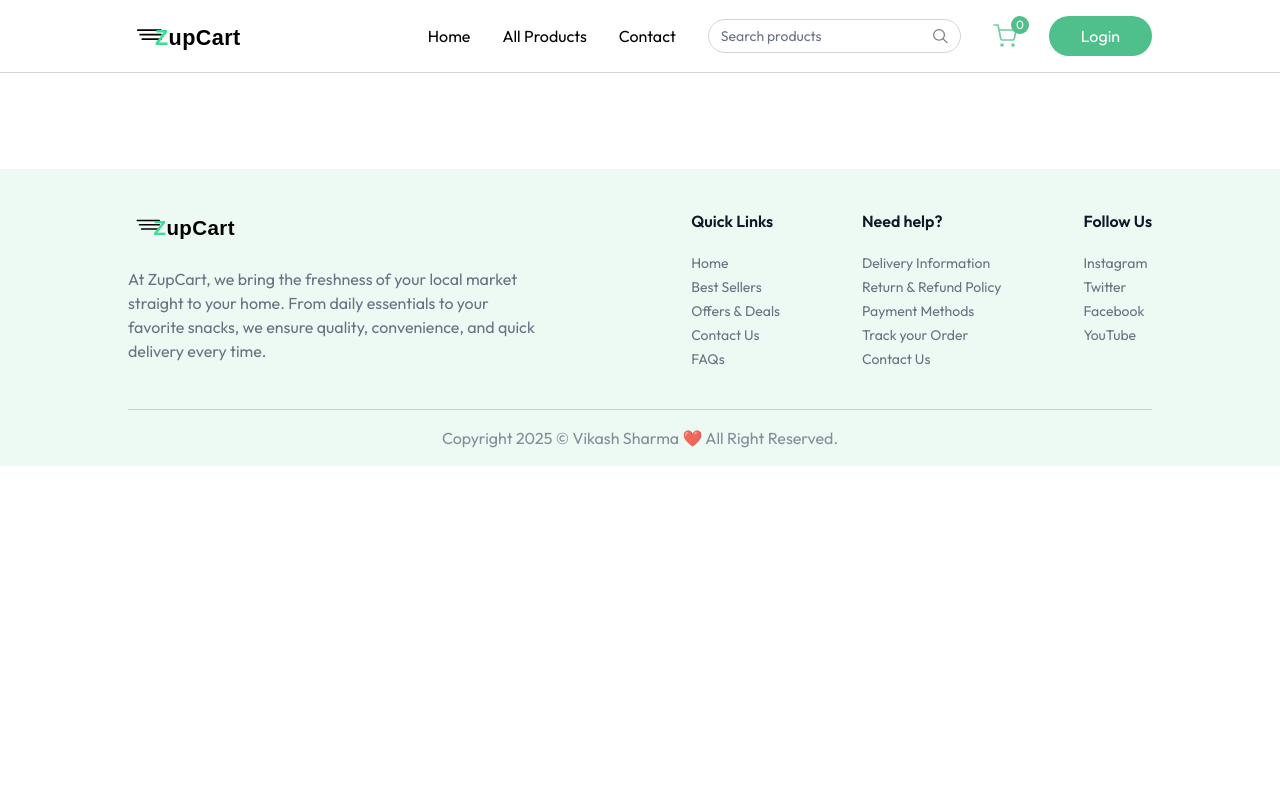
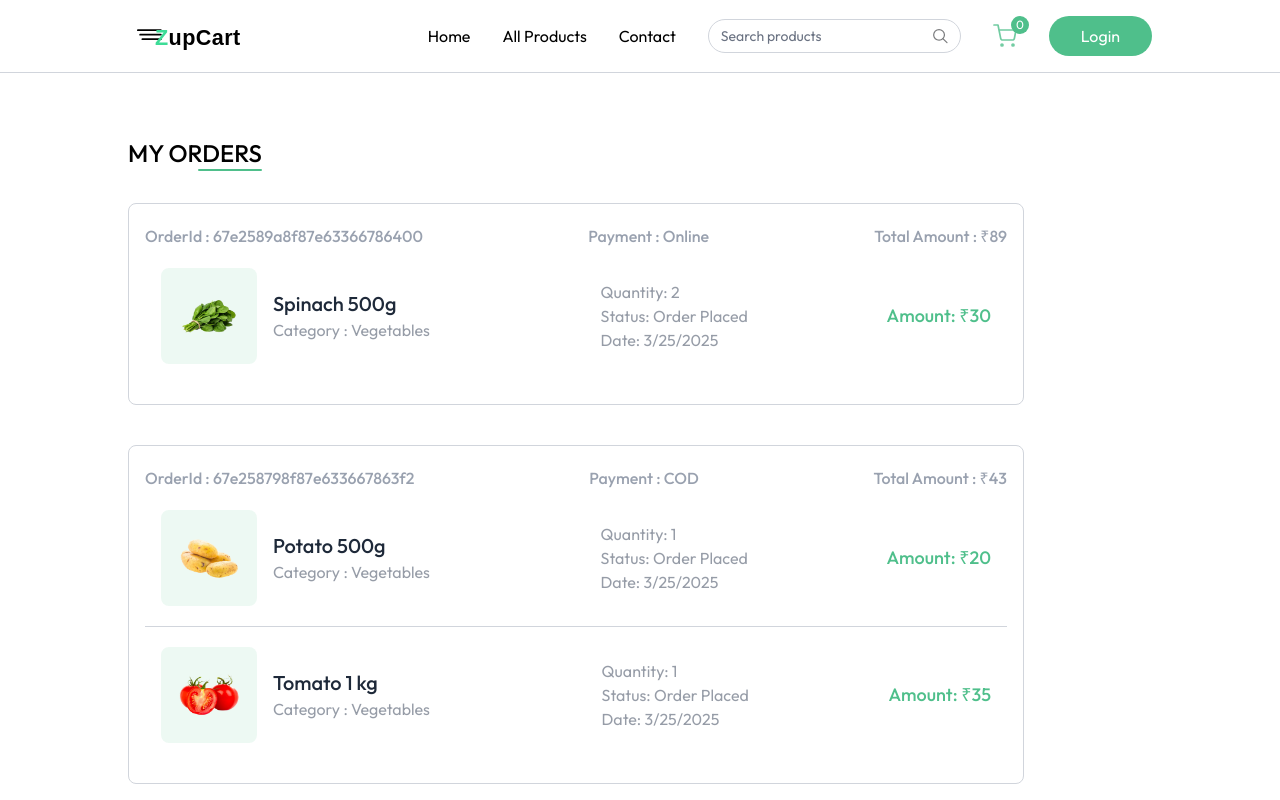
Before and after one commit to vikash-sharma-4991/ZupCart, a React (Vite) app in the folder client/: page /my-orders in a window 1280 px wide. Shown: the top 800 px of the page. Built offline with nearby package versions, Linux system fonts and the light colour scheme.

Commit message:
My Orders Page

```diff
--- a/client/src/App.jsx
+++ b/client/src/App.jsx
@@ -11,6 +11,7 @@
 import ProductDetails from './pages/ProductDetails';
 import Cart from './pages/Cart';
 import AddAddress from './pages/AddAddress';
+import MyOrders from './pages/MyOrders';
 
 const App = () => {
   const isSellerPath = useLocation().pathname.includes("seller")
@@ -32,6 +33,7 @@
         <Route path='/products/:category/:id' element={<ProductDetails/>}/>
         <Route path='/cart' element={<Cart/>}/>
         <Route path='/add-address' element={<AddAddress/>}/>
+        <Route path='/my-orders' element={<MyOrders/>}/>
       </Routes>
       </div>
       {!isSellerPath && <Footer/>}
--- a/client/src/components/ProductCard.jsx
+++ b/client/src/components/ProductCard.jsx
@@ -30,9 +30,9 @@
         </div>
         <div className="flex items-end justify-between mt-3">
           <p className="md:text-xl text-base font-medium text-primary">
-            {currency}₹{product.offerPrice}{" "}
+            {currency}{product.offerPrice}{" "}
             <span className="text-gray-500/60 md:text-sm text-xs line-through">
-              {currency}₹{product.price}
+              {currency}{product.price}
             </span>
           </p>
           <div onClick={(e) => {e.stopPropagation()}} className="text-primary">
--- a/client/src/context/AppContext.jsx
+++ b/client/src/context/AppContext.jsx
@@ -8,7 +8,7 @@
 
 export const AppContextProvider = ({children}) => {
 
-    const currency = import.meta.VITE_CURRENCY;
+    const currency = import.meta.env.VITE_CURRENCY;
 
     const navigate = useNavigate();
     const [user, setUser] = useState(null);
--- a/client/src/pages/Cart.jsx
+++ b/client/src/pages/Cart.jsx
@@ -69,7 +69,7 @@
                                 </div>
                             </div>
                         </div>
-                        <p className="text-center">{currency}₹{product.offerPrice * product.quantity}</p>
+                        <p className="text-center">{currency}{product.offerPrice * product.quantity}</p>
                         <button onClick={()=> removeFromCart(product._id)} className="cursor-pointer mx-auto">
                             <img src={assets.remove_icon} alt="remove" className='inline-block w-6 h-6' />
                         </button>
@@ -118,16 +118,16 @@
 
                 <div className="text-gray-500 mt-4 space-y-2">
                     <p className="flex justify-between">
-                        <span>Price</span><span>{currency}₹{getCartAmount()}</span>
+                        <span>Price</span><span>{currency}{getCartAmount()}</span>
                     </p>
                     <p className="flex justify-between">
                         <span>Shipping Fee</span><span className="text-green-600">Free</span>
                     </p>
                     <p className="flex justify-between">
-                        <span>Tax (2%)</span><span>{currency}₹{getCartAmount() * 2/100}</span>
+                        <span>Tax (2%)</span><span>{currency}{getCartAmount() * 2/100}</span>
                     </p>
                     <p className="flex justify-between text-lg font-medium mt-3">
-                        <span>Total Amount:</span><span>{currency}₹{getCartAmount() + getCartAmount() * 2/100}</span>
+                        <span>Total Amount:</span><span>{currency}{getCartAmount() + getCartAmount() * 2/100}</span>
                     </p>
                 </div>
 
--- /dev/null
+++ b/client/src/pages/MyOrders.jsx
@@ -0,0 +1,56 @@
+import React, { useEffect, useState } from "react";
+import { useAppContext } from "../context/AppContext";
+import { dummyOrders } from "../assets/assets";
+
+const MyOrders = () => {
+    const [myOrders, setMyOrders] = useState([]);
+    const {currency} = useAppContext();
+
+    const fetchMyOrders = async ()=>{
+        setMyOrders(dummyOrders)
+    }
+
+    useEffect(()=> {
+        fetchMyOrders();
+    },[])
+
+  return (
+    <div className="mt-16 pb-16">
+      <div className="flex flex-col items-end w-max mb-8">
+        <p className="text-2xl font-medium uppercase">My orders</p>
+        <div className="w-16 h-0.5 bg-primary rounded-full"></div>
+      </div>
+      {myOrders.map((order, index) => (
+        <div key={index} className="border border-gray-300 rounded-lg mb-10 p-4 py-5 max-w-4xl">
+            <p className="flex justify-between md:items-center text-gray-400 md:font-medium max-md:flex-col">
+                <span>OrderId : {order._id}</span>
+                <span>Payment : {order.paymentType}</span>
+                <span>Total Amount : {currency}{order.amount}</span>
+            </p>
+            {order.items.map((item, index) => (
+                <div key={index} className={`relative bg-white text-gray-500/70 ${order.items.length !== index + 1 && "border-b"} border-gray-300 flex flex-col md:flex-row md:items-center justify-between p-4 py-5 md:gap-16 w-full max-w-4xl`}>
+                    <div className="flex items-center mb-4 md:mb-0">
+                        <div className="bg-primary/10 p-4 rounded-lg">
+                            <img src={item.product.image[0]} alt="" className="w-16 h-16" />
+                        </div>
+                        <div className="ml-4">
+                            <h2 className="text-xl font-medium text-gray-800">{item.product.name}</h2>
+                            <p>Category : {item.product.category}</p>
+                        </div>
+                    </div>
+                    <div className="flex flex-col justify-center md:ml-8 mb-4 md:mb-0">
+                        <p>Quantity: {item.quantity || "1"}</p>
+                        <p>Status: {order.status}</p>
+                        <p>Date: {new Date(order.createdAt).toLocaleDateString()}</p>
+                    </div>
+                    <p className="text-primary text-lg font-medium">Amount: {currency}{item.product.offerPrice * item.quantity}</p>
+                </div>
+            ))
+            }
+        </div>
+      ))}
+    </div>
+  );
+};
+
+export default MyOrders;
--- a/client/src/pages/ProductDetails.jsx
+++ b/client/src/pages/ProductDetails.jsx
@@ -67,7 +67,7 @@
 
                     <div className="mt-6">
                         <p className="text-gray-500/70 line-through">MRP: {currency}₹ {product.price}</p>
-                        <p className="text-2xl font-medium">MRP: {currency}₹{product.offerPrice}</p>
+                        <p className="text-2xl font-medium">MRP: {currency}{product.offerPrice}</p>
                         <span className="text-gray-500/70">(inclusive of all taxes)</span>
                     </div>
 
```
